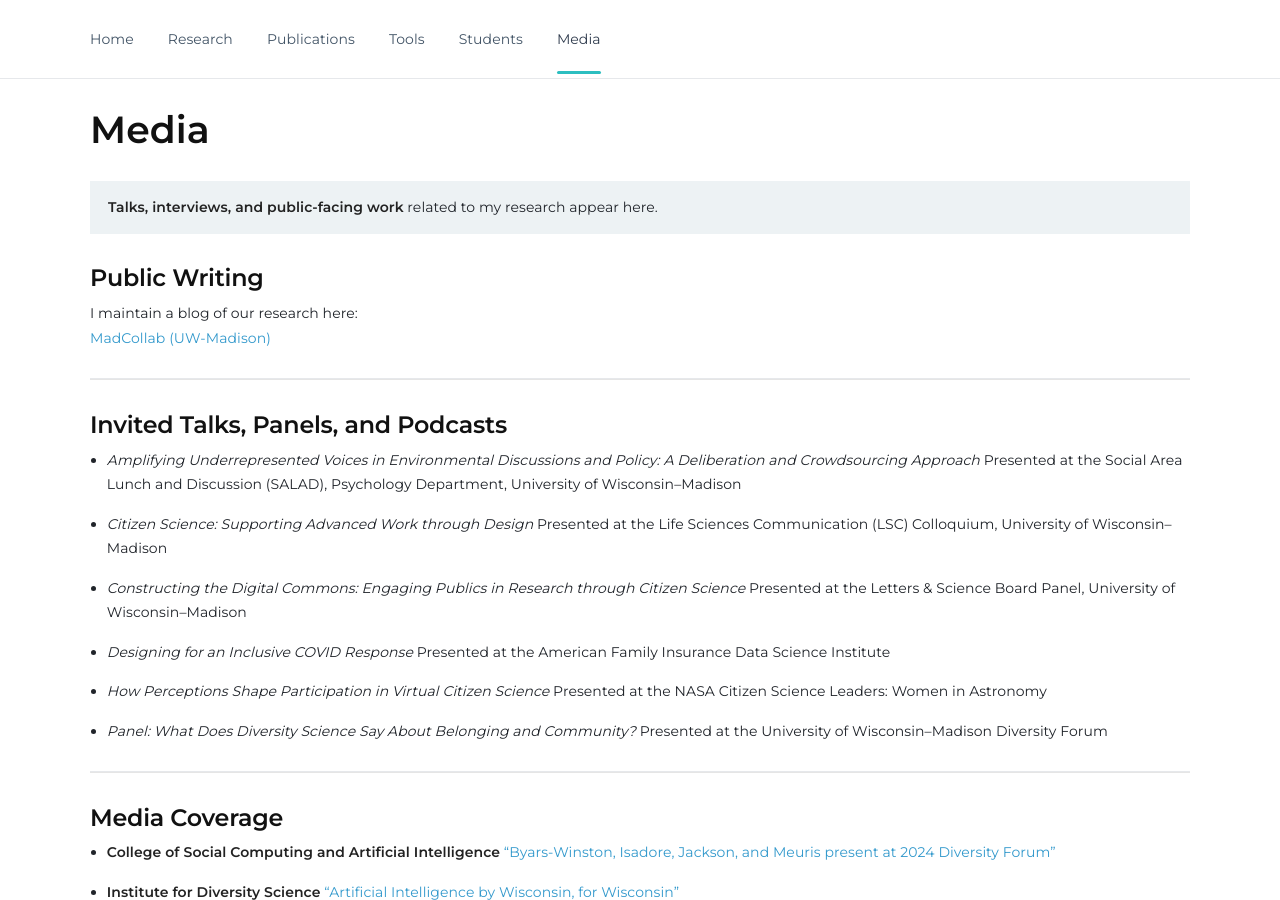
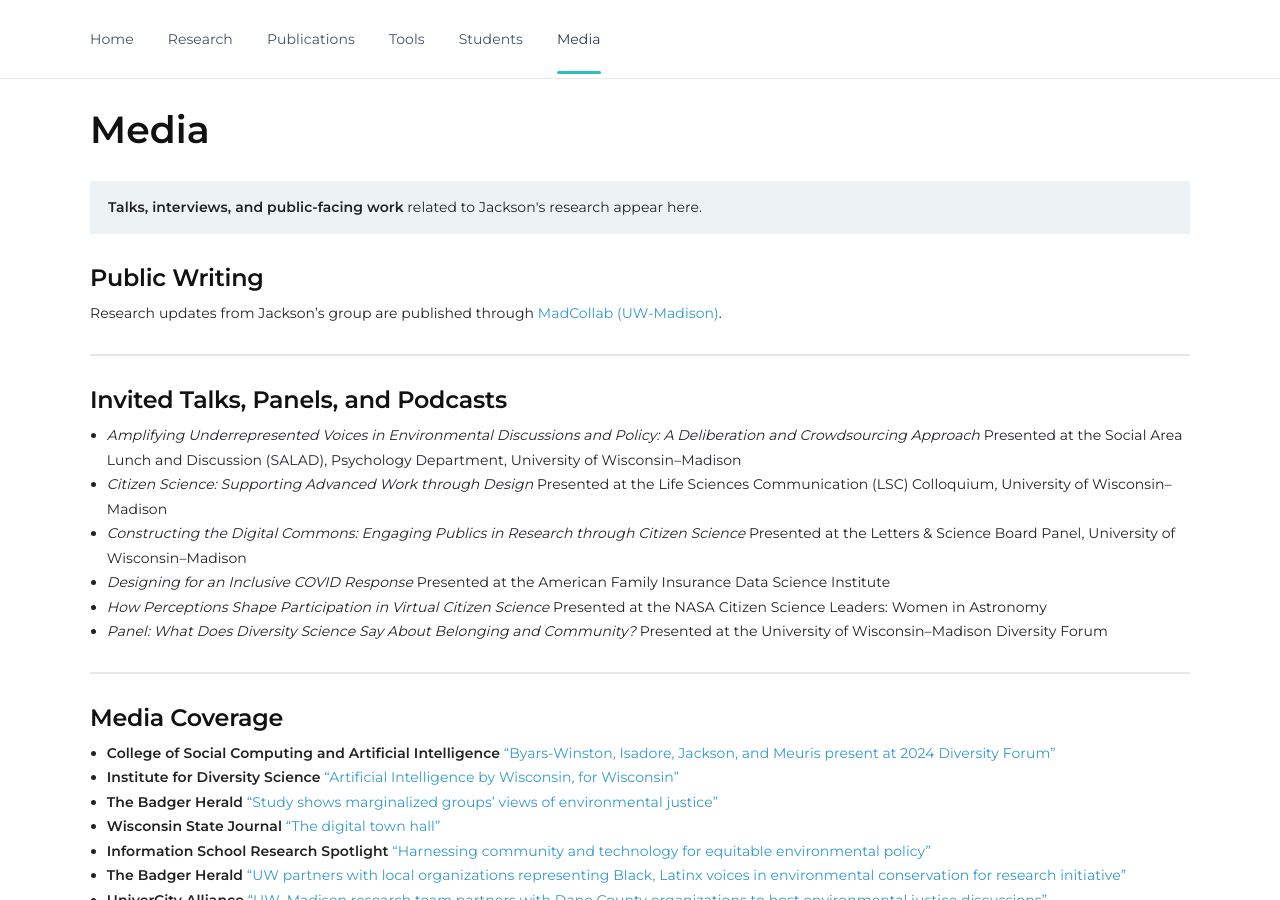
Before and after one commit to cjacks04/cjacks04.github.io, a Jekyll site: the page built from media.md, in a window 1280 px wide and 900 px high. Built offline with Jekyll 4.4.1, drawn with Linux system fonts in a browser that asks for light colours; nearby versions of some CDN libraries; a style sheet for code colours, icons or effects is not loaded.

Commit message:
Rewrite media page in third person

```diff
--- a/media.md
+++ b/media.md
@@ -4,62 +4,36 @@ title: Media
 permalink: /media/
 ---
 
-<div class="callout-box">
-  <strong>Talks, interviews, and public-facing work</strong> related to my research appear here.
-</div>
-
+<div class="callout-box"><strong>Talks, interviews, and public-facing work</strong> related to Jackson's research appear here.</div>
 
 ## Public Writing
 
-I maintain a blog of our research here:
-[MadCollab (UW-Madison)](https://medium.com/uw-madison-madcollab-research)
+Research updates from Jackson's group are published through [MadCollab (UW-Madison)](https://medium.com/uw-madison-madcollab-research).
 
 ---
 
 ## Invited Talks, Panels, and Podcasts
 
 - *Amplifying Underrepresented Voices in Environmental Discussions and Policy: A Deliberation and Crowdsourcing Approach* Presented at the Social Area Lunch and Discussion (SALAD), Psychology Department, University of Wisconsin–Madison
-
 - *Citizen Science: Supporting Advanced Work through Design* Presented at the Life Sciences Communication (LSC) Colloquium, University of Wisconsin–Madison
-
-- *Constructing the Digital Commons: Engaging Publics in Research through Citizen Science*  Presented at the  Letters & Science Board Panel, University of Wisconsin–Madison
-
-- *Designing for an Inclusive COVID Response*  Presented at the American Family Insurance Data Science Institute
-
+- *Constructing the Digital Commons: Engaging Publics in Research through Citizen Science* Presented at the Letters & Science Board Panel, University of Wisconsin–Madison
+- *Designing for an Inclusive COVID Response* Presented at the American Family Insurance Data Science Institute
 - *How Perceptions Shape Participation in Virtual Citizen Science* Presented at the NASA Citizen Science Leaders: Women in Astronomy
-
-- *Panel: What Does Diversity Science Say About Belonging and Community?* Presented at the  University of Wisconsin–Madison Diversity Forum
-
+- *Panel: What Does Diversity Science Say About Belonging and Community?* Presented at the University of Wisconsin–Madison Diversity Forum
 
 ---
 
 ## Media Coverage
 
 - **College of Social Computing and Artificial Intelligence** [“Byars-Winston, Isadore, Jackson, and Meuris present at 2024 Diversity Forum”](https://ids.wisc.edu/2024/10/17/byars-winston-isadore-jackson-and-meuris-to-present-at-2024-diversity-forum/)
-
 - **Institute for Diversity Science** [“Artificial Intelligence by Wisconsin, for Wisconsin”](https://cdis.wisc.edu/artificial-intelligence-by-wisconsin-for-wisconsin/)
-
-- **The Badger Herald**  [“Study shows marginalized groups’ views of environmental justice”](https://badgerherald.com/news/2024/05/08/uw-researchers-reveal-marginalized-communities-perceptions-of-environmental-justice/)
-
+- **The Badger Herald** [“Study shows marginalized groups’ views of environmental justice”](https://badgerherald.com/news/2024/05/08/uw-researchers-reveal-marginalized-communities-perceptions-of-environmental-justice/)
 - **Wisconsin State Journal** [“The digital town hall”](https://madison.com/exclusive/fueling-discovery/the-digital-town-hall/article_bf869edc-0ebc-11ef-ad6f-4b35d0c90689.html)
-
 - **Information School Research Spotlight** [“Harnessing community and technology for equitable environmental policy”](https://ischool.wisc.edu/2023/10/31/research-spotlight-harnessing-community-and-technology-for-equitable-environmental-policy/)
-
-- **The Badger Herald**  [“UW partners with local organizations representing Black, Latinx voices in environmental conservation for research initiative”](https://badgerherald.com/news/2023/02/15/uw-partners-with-local-organizations-representing-black-latinx-voices-in-environmental-conservation-for-research-initiative/#:~:text=Wisconsin%20EcoLatinos%20and%20Urban%20Triage,developing%20new%20environmental%20conservation%20solutions.)
-
-- **UniverCity Alliance**  [“UW–Madison research team partners with Dane County organizations to host environmental justice discussions”](https://univercity.wisc.edu/2023/01/23/uw-madison-research-team-partners-with-dane-county-organizations-to-host-environmental-justice-discussions/)
-
-- **Wisconsin Public Radio**  “UW Researchers Using Computer Modeling, Social Science To Improve Vaccine Delivery”
-
-- **University of Wisconsin News**  “Research aims to give everyone a fair shot at accessing COVID-19 vaccines”
-
-- **On Wisconsin Magazine**
-  “Toward a Fairer Vaccine”
-
-- **University of Wisconsin News**
-  “Off to a busy start, data institute responds to COVID and seeks director”
-
-- **On Wisconsin Magazine**
-  “A New Age of Technology”
-
----
+- **The Badger Herald** [“UW partners with local organizations representing Black, Latinx voices in environmental conservation for research initiative”](https://badgerherald.com/news/2023/02/15/uw-partners-with-local-organizations-representing-black-latinx-voices-in-environmental-conservation-for-research-initiative/#:~:text=Wisconsin%20EcoLatinos%20and%20Urban%20Triage,developing%20new%20environmental%20conservation%20solutions.)
+- **UniverCity Alliance** [“UW–Madison research team partners with Dane County organizations to host environmental justice discussions”](https://univercity.wisc.edu/2023/01/23/uw-madison-research-team-partners-with-dane-county-organizations-to-host-environmental-justice-discussions/)
+- **Wisconsin Public Radio** “UW Researchers Using Computer Modeling, Social Science To Improve Vaccine Delivery”
+- **University of Wisconsin News** “Research aims to give everyone a fair shot at accessing COVID-19 vaccines”
+- **On Wisconsin Magazine** “Toward a Fairer Vaccine”
+- **University of Wisconsin News** “Off to a busy start, data institute responds to COVID and seeks director”
+- **On Wisconsin Magazine** “A New Age of Technology”
```
